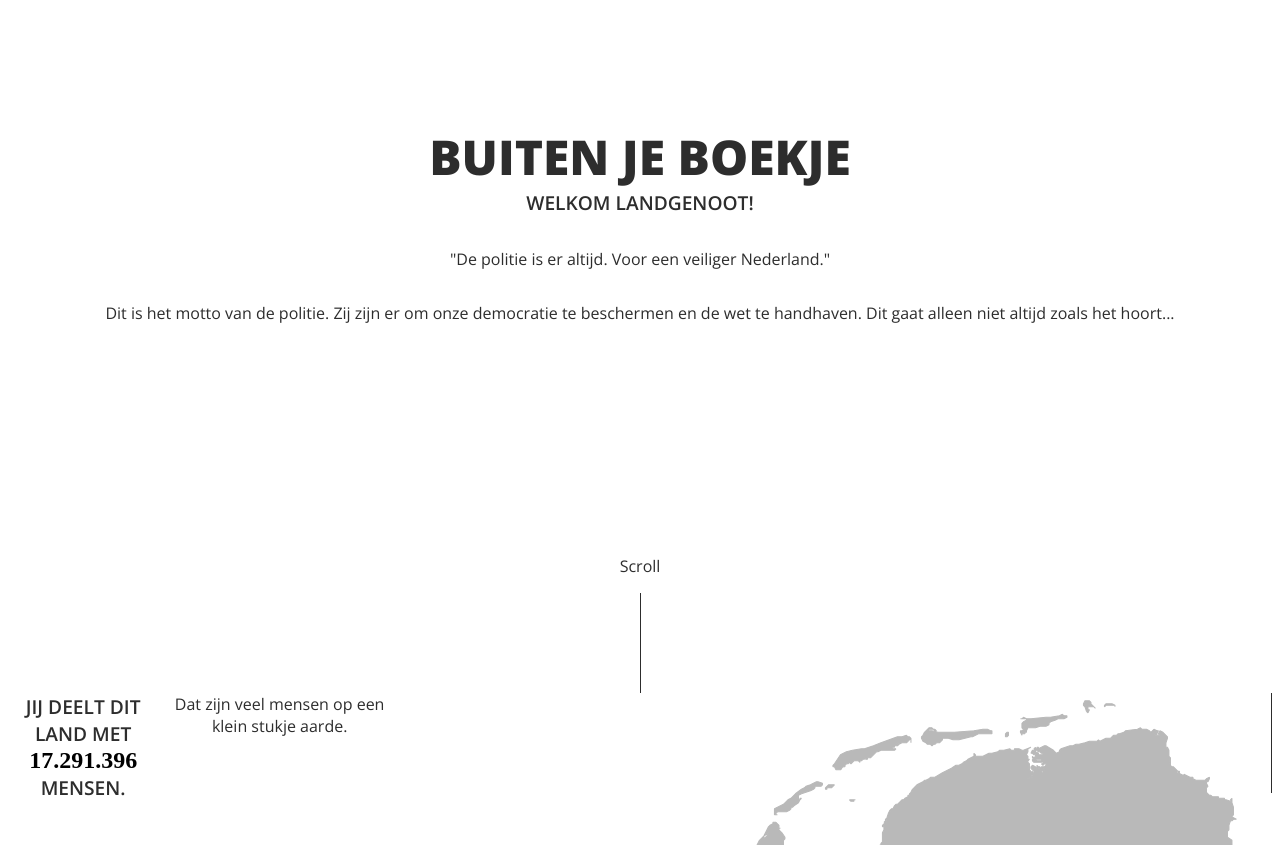
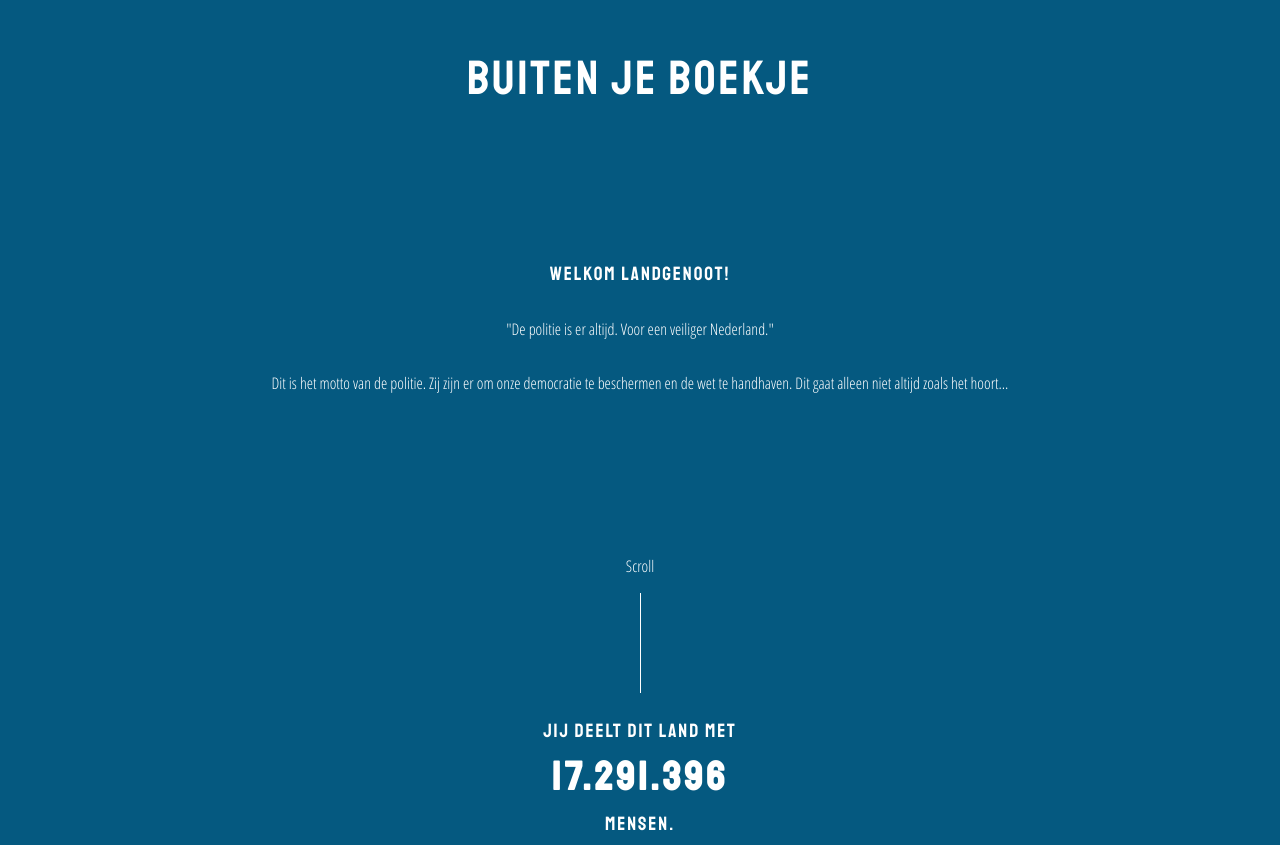
Before and after one commit to BasPieren/controle-alt-delete, a website: page index.html in a window 1280 px wide. Shown: the part 107-952 px from the top of the page. Drawn offline with nearby package versions, Linux system fonts and the light colour scheme; a script that the page names is missing.

Commit message:
style.css | Edit | Added more styling for new page sections

```diff
--- a/css/style.css
+++ b/css/style.css
@@ -1,10 +1,15 @@
-@import url('https://fonts.googleapis.com/css?family=Open+Sans:300,300i,400,400i,600,600i,700,700i,800,800i');
+@import url('https://fonts.googleapis.com/css?family=Open+Sans+Condensed:300,300i,700|Staatliches');
 
 /* ----------- COLORS ----------- */
 
 /*
-  Black: #2d2d2d
-
+  Light Blue: #b9e2f8
+  Blue: #6296bc
+  Dark Blue: #055980
+  Black: #051922
+  Yellow: #ffd00a
+  Red: #e73b23
+  Black (Text): #2d2d2d
 */
 
 /* --------------------- GLOBAL CLASSES --------------------- */
@@ -16,35 +21,54 @@
 
 main{
   padding: 0 0.5em;
+  background-color: #055980;
 }
 
 section{
+  padding: 0 1em;
   min-height: 100vh;
   display: flex;
+  flex-direction: column;
+  justify-content: center;
   text-align: center;
 }
 
+section > header{
+  margin: 1em 0 auto 0;
+}
+
 h1{
-  font-family: 'Open Sans', sans-serif;
-  font-size: 2em;
-  font-weight: 800;
+  font-family: 'Staatliches', sans-serif;
+  font-size: 2.75em;
   text-transform: uppercase;
-  color: #2d2d2d;
+  font-weight: lighter;
+  letter-spacing: 3px;
+  line-height: 1em;
+  color: #ffffff;
+}
+
+h2{
+  font-family: 'Staatliches', sans-serif;
+  font-size: 2.5em;
+  text-transform: uppercase;
+  letter-spacing: 0.1em;
+  color: #ffffff;
 }
 
 h3{
-  font-family: 'Open Sans', sans-serif;
-  font-size: 0.8em;
-  font-weight: 600;
+  font-family: 'Staatliches', sans-serif;
+  font-size: 1.25em;
   text-transform: uppercase;
-  color: #2d2d2d;
+  font-weight: 300;
+  letter-spacing: 0.1em;
+  color: #ffffff;
 }
 
 p{
-  font-family: 'Open Sans', sans-serif;
-  font-size: 0.7em;
+  font-family: 'Open Sans Condensed', sans-serif;
+  font-size: 1em;
   font-weight: 300;
-  color: #2d2d2d;
+  color: #ffffff;
 }
 
 .cad-horizontal-line{
@@ -52,7 +76,7 @@ p{
   margin: 0 auto;
   width: 1px;
   height: 100px;
-  background-color: #2d2d2d;
+  background-color: #ffffff;
 }
 
 /* --- BREAKPOINT 1 --- */
@@ -113,17 +137,10 @@ p{
 
 #cad-page-1{
   padding: 0 1em;
-  flex-direction: column;
-  justify-content: center;
-  text-align: center;
 }
 
 #cad-page-1 > header{
-  margin-top: auto;
-}
-
-#cad-page-1 > header > h3{
-  margin-top: auto;
+  margin: auto 0;
 }
 
 #cad-page-1 > p{
@@ -163,7 +180,7 @@ p{
   	animation-fill-mode: forwards;
   }
 
-  #cad-page-1 > header > h3{
+  #cad-page-1 > h3{
     opacity: 0;
     animation: topSlideIn 1s;
   	animation-delay: 1.5s;
@@ -240,6 +257,136 @@ p{
 
 }
 
+/* --------------------- PAGE 2 --------------------- */
+
+#cad-page-2 > header > h3{
+  margin: 0.5em 0;
+}
+
+#cad-page-2 > img{
+  margin: auto 0;
+  max-height: 250px;
+}
+
+
+/* --- BREAKPOINT 1 --- */
+
+@media (min-width:768px) {
+
+
+
+}
+
+/* --- BREAKPOINT 2 --- */
+
+@media (min-width:1024px) {
+
+
+
+}
+
+/* --- BREAKPOINT 3 --- */
+
+@media (min-width:1440px) {
+
+
+
+}
+
+/* --------------------- PAGE 3 --------------------- */
+
+#cad-page-3 > p{
+  margin-bottom: auto;
+}
+
+
+
+/* --- BREAKPOINT 1 --- */
+
+@media (min-width:768px) {
+
+
+
+}
+
+/* --- BREAKPOINT 2 --- */
+
+@media (min-width:1024px) {
+
+
+
+}
+
+/* --- BREAKPOINT 3 --- */
+
+@media (min-width:1440px) {
+
+
+
+}
+
+/* --------------------- PAGE 4 --------------------- */
+
+#cad-page-4 > img{
+  margin: auto 0;
+  max-height: 250px;
+}
+
+/* --- BREAKPOINT 1 --- */
+
+@media (min-width:768px) {
+
+
+
+}
+
+/* --- BREAKPOINT 2 --- */
+
+@media (min-width:1024px) {
+
+
+
+}
+
+/* --- BREAKPOINT 3 --- */
+
+@media (min-width:1440px) {
+
+
+
+}
+
+/* --------------------- PAGE 5 --------------------- */
+
+#cad-page-5 > img{
+  margin: auto 0;
+  max-height: 250px;
+}
+
+/* --- BREAKPOINT 1 --- */
+
+@media (min-width:768px) {
+
+
+
+}
+
+/* --- BREAKPOINT 2 --- */
+
+@media (min-width:1024px) {
+
+
+
+}
+
+/* --- BREAKPOINT 3 --- */
+
+@media (min-width:1440px) {
+
+
+
+}
+
 /* --------------------- KEYFRAMES --------------------- */
 
 @keyframes topSlideIn {
```
